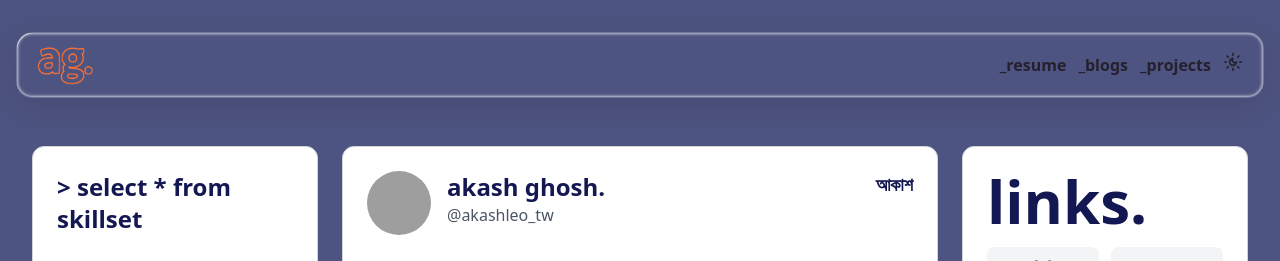
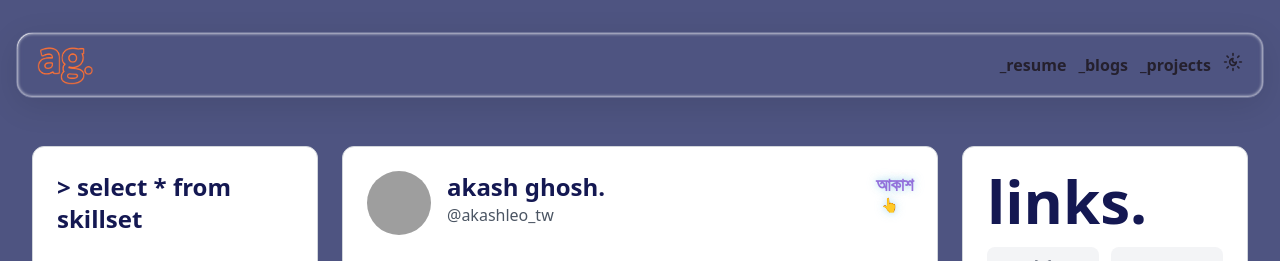
Before and after one commit to akashleo/portfolio-rage, a React (Vite) app: page / in a window 1280 px wide. Shown: the top 261 px of the page. Built offline with nearby package versions, Linux system fonts and the light colour scheme; grey boxes are pictures that could not be loaded.

Commit message:
আকাশ name animated in defauly mode

```diff
--- a/src/components/BlogSection.tsx
+++ b/src/components/BlogSection.tsx
@@ -8,7 +8,7 @@ const BlogSection = () => {
     ? "bg-gradient-to-br from-green-600 to-green-800 text-white"
     : theme === 'dusk'
     ? "bg-gradient-to-br from-green-300 to-green-500 text-white"
-    : "bg-gradient-to-br from-green-100 to-green-200 text-[#141852]";
+    : "bg-gradient-to-br from-green-100 to-green-300 text-[#141852]";
 
   const borderClass = theme === 'dark'
     ? ""
--- a/src/components/Profile.tsx
+++ b/src/components/Profile.tsx
@@ -76,7 +76,7 @@ const Profile = () => {
               <div className={`${textClass} font-mono font-bold text-lg relative`}>
                 <span
                   ref={bengaliTextRef}
-                  className={`transition-all duration-300 hover:text-blue-400 inline-block cursor-pointer ${backgroundEffect === 'clouds' ? 'animate-pulse' : ''}`}
+                  className={`transition-all duration-300 hover:text-blue-400 inline-block cursor-pointer ${backgroundEffect === 'clouds' ? 'animate-pulse' : 'animate-prominent-glow click-indicator'}`}
                   onClick={toggleBackgroundEffect}
                   onMouseEnter={(e) => {
                     setShowTooltip(true);
--- a/src/components/ProjectSection.tsx
+++ b/src/components/ProjectSection.tsx
@@ -10,7 +10,7 @@ const ProjectSection = () => {
     ? "bg-gradient-to-br from-purple-600 to-purple-800 text-white"
     : theme === 'dusk'
     ? "bg-gradient-to-br from-purple-300 to-purple-500 text-white"
-    : "bg-gradient-to-br from-purple-100 to-purple-200 text-[#141852]";
+    : "bg-gradient-to-br from-purple-100 to-purple-300 text-[#141852]";
 
   const borderClass = theme === 'dark'
     ? ""
--- a/src/index.css
+++ b/src/index.css
@@ -208,3 +208,104 @@ nav.sticky {
 .animate-fadeout {
   animation: fadeOut 1s ease-out forwards;
 }
+
+/* Subtle glow animation for clickable Bengali text */
+@keyframes subtleGlow {
+  0%, 100% {
+    text-shadow: 0 0 4px rgba(135, 206, 235, 0.4), 0 0 8px rgba(135, 206, 235, 0.2);
+    transform: scale(1);
+  }
+  50% {
+    text-shadow: 0 0 8px rgba(135, 206, 235, 0.6), 0 0 16px rgba(135, 206, 235, 0.3);
+    transform: scale(1.05);
+  }
+}
+
+.animate-subtle-glow {
+  animation: subtleGlow 2s ease-in-out infinite;
+  color: #87CEEB;
+  cursor: pointer;
+  position: relative;
+}
+
+/* Enhanced glow animation for more visibility */
+@keyframes prominentGlow {
+  0%, 100% {
+    text-shadow: 0 0 6px rgba(135, 206, 235, 0.5), 0 0 12px rgba(135, 206, 235, 0.3);
+    transform: scale(1);
+  }
+  50% {
+    text-shadow: 0 0 12px rgba(135, 206, 235, 0.8), 0 0 24px rgba(135, 206, 235, 0.4);
+    transform: scale(1.08);
+  }
+}
+
+/* Bouncing arrow animation */
+@keyframes bounceArrow {
+  0%, 100% {
+    transform: translateY(0px) scale(1);
+    opacity: 0.7;
+  }
+  50% {
+    transform: translateY(-3px) scale(1.1);
+    opacity: 1;
+  }
+}
+
+/* Click indicator styles */
+.click-indicator {
+  position: relative;
+}
+
+/* Delayed bouncing arrow animation */
+@keyframes bounceArrowDelayed {
+  0% {
+    transform: translateY(0px) scale(1);
+    opacity: 0;
+  }
+  10%, 100% {
+    transform: translateY(0px) scale(1);
+    opacity: 0.7;
+  }
+  50% {
+    transform: translateY(-3px) scale(1.1);
+    opacity: 1;
+  }
+}
+
+.click-indicator::after {
+  content: "👆";
+  position: absolute;
+  top: 20px;
+  right: 15px;
+  font-size: 14px;
+  animation: bounceArrowDelayed 1.5s ease-in-out infinite;
+  pointer-events: none;
+  /* Delayed appearance - shows after 3 seconds */
+  animation-delay: 1s;
+}
+
+.animate-prominent-glow {
+  animation: prominentGlow 2s ease-in-out infinite;
+  color: #87CEEB;
+  cursor: pointer;
+  position: relative;
+}
+
+/* Dark theme version */
+.dark .animate-subtle-glow,
+.dark .animate-prominent-glow {
+  color: #87CEEB;
+}
+
+/* Light theme version */
+.light .animate-subtle-glow,
+.light .animate-prominent-glow {
+  color: #4682B4;
+}
+
+/* Dusk theme version */
+.dusk .animate-subtle-glow,
+.dusk .animate-prominent-glow {
+  color: #9370DB;
+}
--- a/src/pages/Home.tsx
+++ b/src/pages/Home.tsx
@@ -14,10 +14,10 @@ const Home = () => {
       <div className="flex flex-col gap-6 lg:hidden">
         <Profile />
         <LinksSection />
+        <ProjectSection />
+        <BlogSection />
         <TechStack />
         <WorkedAt />
-        <ProjectSection />
-        <BlogSection />
         <MediaSection />
       </div>
 
```
